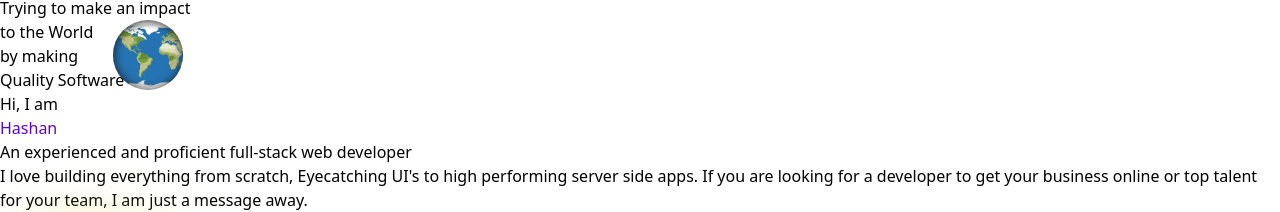
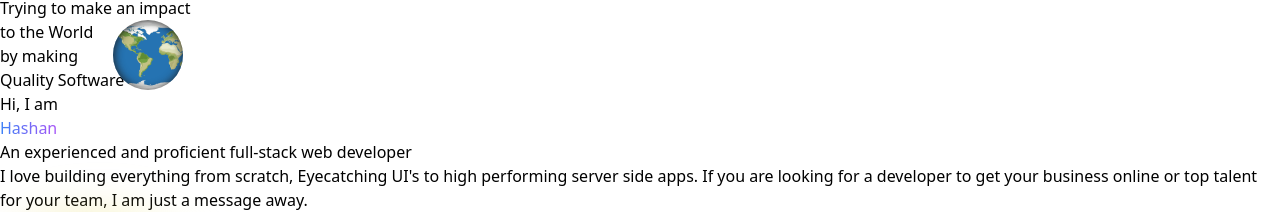
Before and after one commit to hmalindu1/portfolio_site, a React (Vite) app: page / in a window 1280 px wide. Shown: the part 280-492 px from the top of the page. Built offline with nearby package versions, Linux system fonts and the light colour scheme.

Commit message:
Update index.css
Gradient colors changed

```diff
--- a/src/index.css
+++ b/src/index.css
@@ -47,12 +47,12 @@
 .text-gradient {
   background: linear-gradient(
     50deg,
-    #e6defa 0.89%,
-    #e4bef5 17.23%,
+    #ebdefa 0.89%,
+    #d7bef5 17.23%,
     #cd9df0 42.04%,
-    #c37deb 55.12%,
-    #b15ce6 71.54%,
-    #9133cf 100%
+    #bb7deb 55.12%,
+    #9f5ce6 71.54%,
+    #8633cf 100%
   );
   -webkit-background-clip: text;
   -webkit-text-fill-color: transparent;
@@ -338,11 +338,7 @@
 }
 
 .websmith-gradient {
-  background: linear-gradient(
-    50deg,
-    #5100ff 0%,
-    #6803a6 100%
-  );
+  background: linear-gradient(to right, #3b82f6, #a855f7);
   -webkit-background-clip: text;
   -webkit-text-fill-color: transparent;
   background-clip: text;
```
